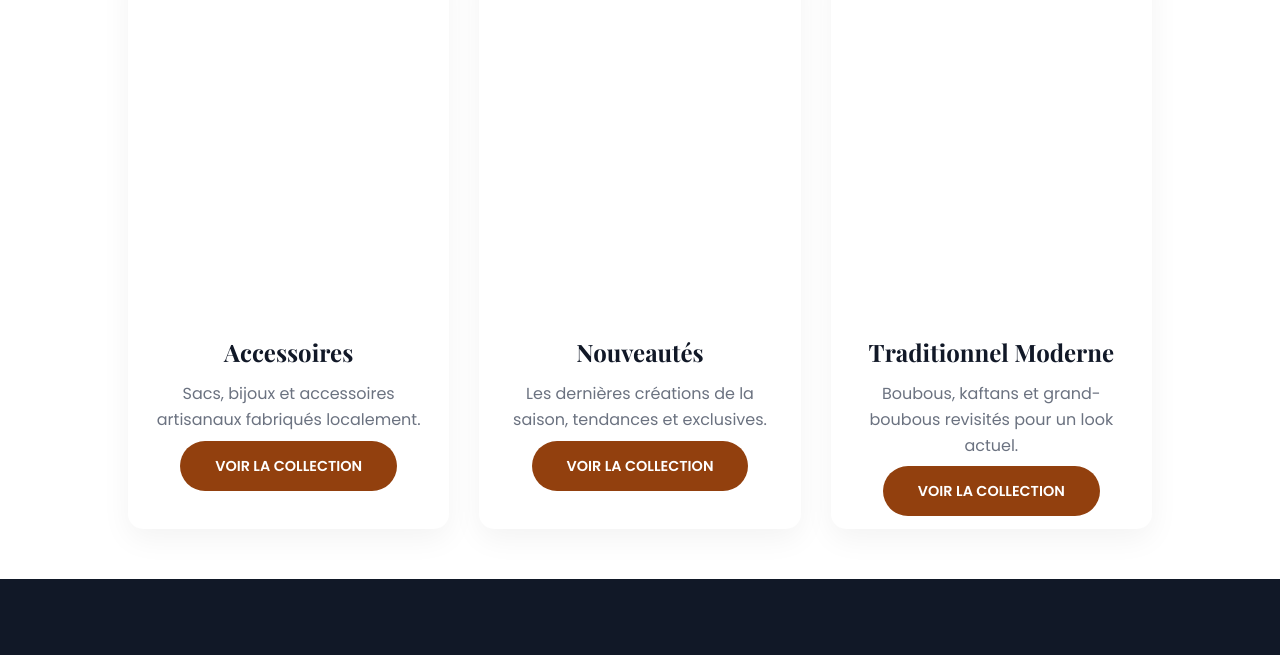
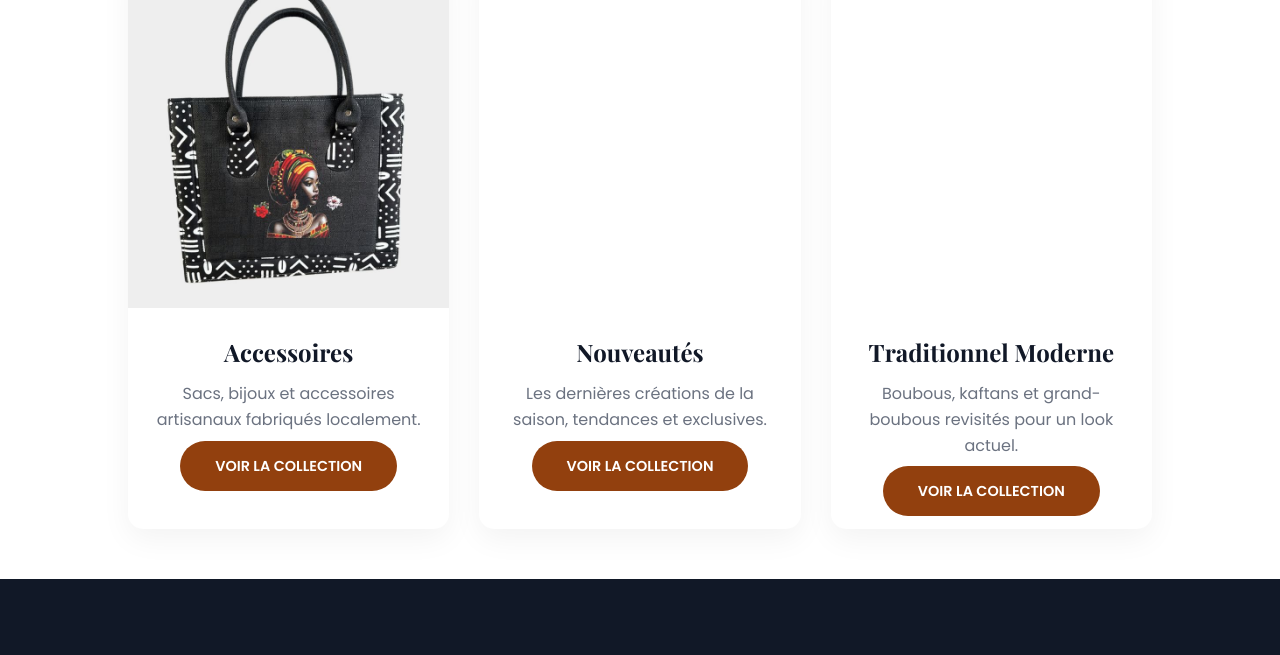
Before and after one commit to darcy-stack/devoir, a plain HTML site: page collections.html in a window 1280 px wide. Shown: the part 1013-1668 px from the top of the page. Drawn offline with nearby package versions, Linux system fonts and the light colour scheme.

Commit message:
Update collections.html

```diff
--- a/collections.html
+++ b/collections.html
@@ -55,7 +55,7 @@
             </div>
 
             <div class="card">
-                <div class="card-img"><img src="images/Image WhatsApp du 06/05/2026 à 01:58:40.jpeg" alt="Accessoires"></div>
+                <div class="card-img"><img src="images/sa.jpeg.jpeg" alt="Accessoires"></div>
                 <div class="card-content">
                     <h3 class="card-title">Accessoires</h3>
                     <p style="margin-bottom: 20px; color: #6B7280;">Sacs, bijoux et accessoires artisanaux fabriqués localement.</p>
```
